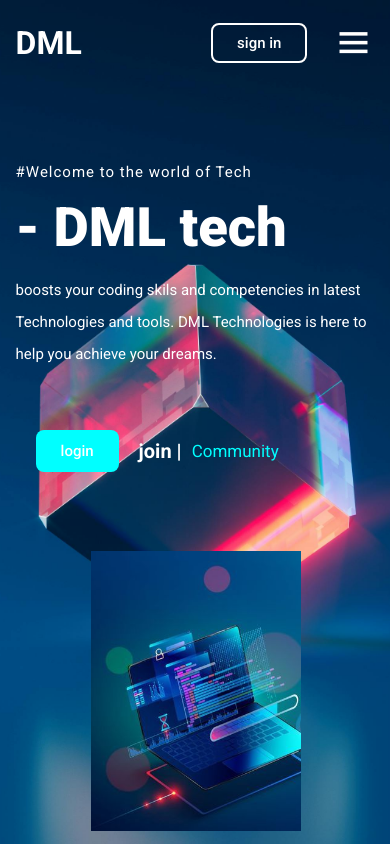
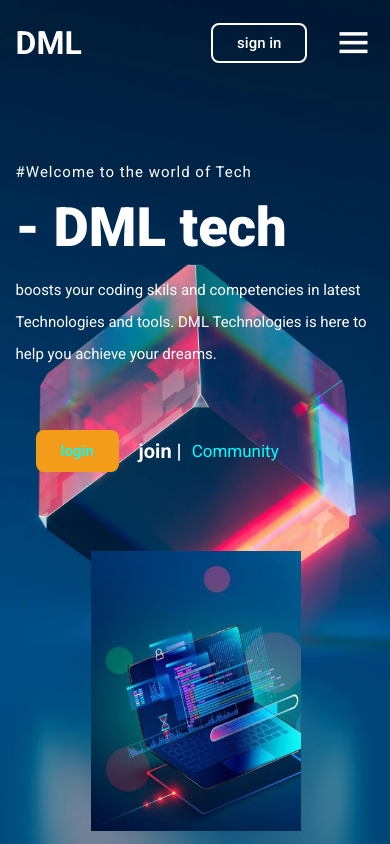
Before and after one commit to Danieljosh-uduma/DML-website, a Django app: page / in a window 390 px wide. Run offline with Django 5.2, Linux system fonts and the light colour scheme.

```diff
--- a/website/static/css/style.css
+++ b/website/static/css/style.css
@@ -139,10 +139,10 @@ section {
 .btn {
     display: inline-block;
     padding: 13px 32px;
-    background: var(--main-color);
+    background: #f39c19;
     border: 2px solid transparent;
     border-radius: 8px;
-    color: var(--text-color);
+    color: var(--main-color);
     font-size: 15px;
     font-weight: 500;
     transition: all .6s ease;
@@ -256,7 +256,7 @@ section {
         left: 100%;
         display: flex;
         flex-direction: column;
-        backdrop-filter: blur(32px);
+        backdrop-filter: blur(50px);
         transition: all .6s ease-in-out;
     }
     .navlist a {
```
